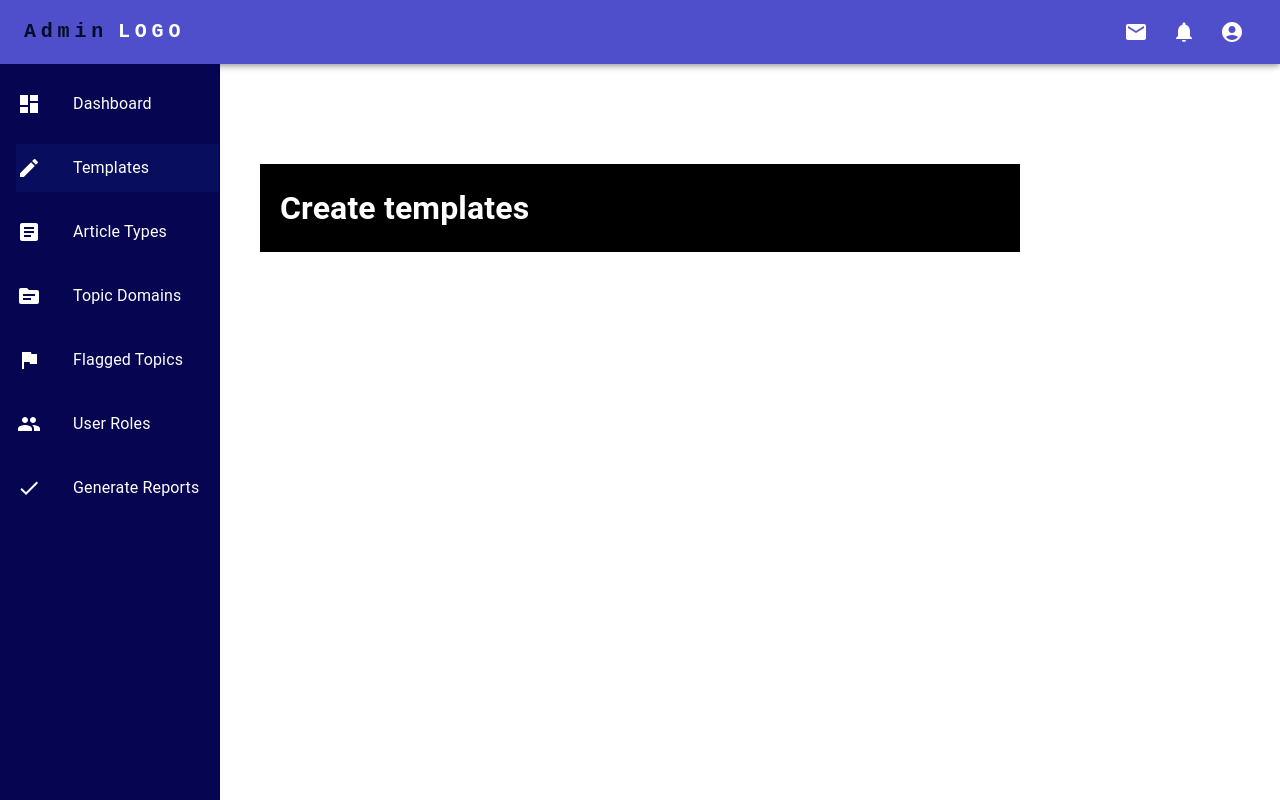
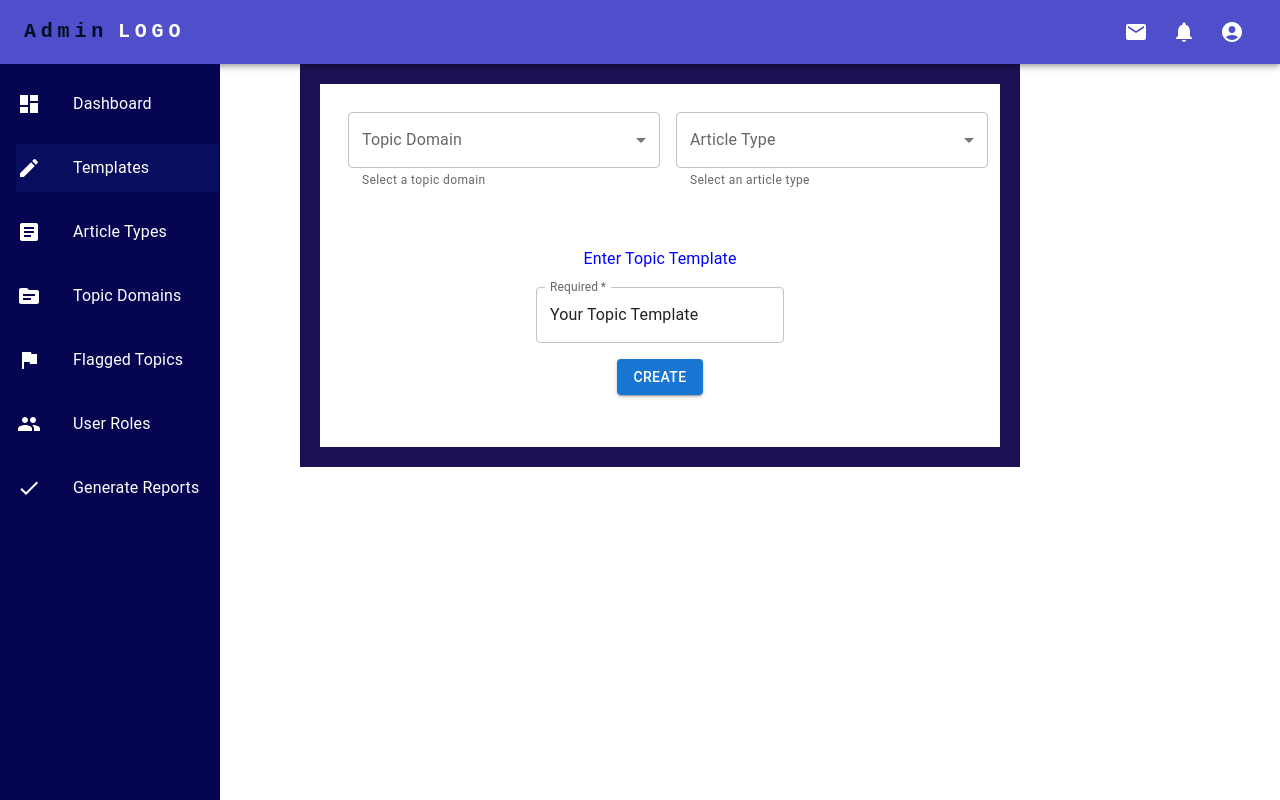
Before and after one commit to writergate/topic-planner, a Next.js app: page /AdminPages/createTemplates in a window 1280 px wide. Built offline with nearby package versions, Linux system fonts and the light colour scheme.

Commit message:
create templtes page design

```diff
--- a/pages/AdminPages/createTemplates.js
+++ b/pages/AdminPages/createTemplates.js
@@ -1,23 +1,129 @@
+import * as React from 'react';
 import Navbar from '../../components/Navbar';
+
 import Box from '@mui/material/Box';
+import Button from '@mui/material/Button';
+import TextField from '@mui/material/TextField';
+import InputLabel from '@mui/material/InputLabel';
+import MenuItem from '@mui/material/MenuItem';
+import FormHelperText from '@mui/material/FormHelperText';
+import FormControl from '@mui/material/FormControl';
+import Select from '@mui/material/Select';
+import Grid from '@mui/material/Grid';
 
-function createTemplates(){
-    return (
-      <><Navbar />
-      <Box sx={{
-        padding: '20px',
-        marginTop: '100px',
-        marginLeft: '260px',
-        marginRight: '260px',
-        backgroundColor: 'black',
-        color: 'white',
-      }}>
-        <h1>Create templates</h1>
+function createTemplates() {
+  // eslint-disable-next-line react-hooks/rules-of-hooks
+  const [TopicDomain, setTopicDomain] = React.useState('');
+  // eslint-disable-next-line react-hooks/rules-of-hooks
+  const [ArticleType, setArticleType] = React.useState('');
 
+  const handleChangeTopicDomain = (event) => {
+    setTopicDomain(event.target.value);
+  };
 
-      </Box></>
+  const handleChangeArticleType = (event) => {
+    setArticleType(event.target.value);
+  };
 
-
-      );
-    }
- export default createTemplates;
+  return (
+    <div>
+      <Navbar />
+      <Box
+        sx={{
+          padding: '20px',
+          marginLeft: '300px',
+          marginRight: '260px',
+          backgroundColor: '#1b1155',
+          color: 'white',
+          display: 'flex',
+          justifyContent: 'center',
+          alignItems: 'center',
+        }}
+      >
+      <Box sx={{ padding: '20px', backgroundColor: 'white' }}>
+        <Grid container spacing={2}>
+          <Grid item xs={12} md={6}>
+            <FormControl fullWidth sx={{ m: 1 }}>
+              <InputLabel id="DropDownForTopicDomain">Topic Domain</InputLabel>
+              <Select
+                labelId="Topic Domain"
+                id="Topic-domain"
+                value={TopicDomain}
+                label="Topic Domain"
+                onChange={handleChangeTopicDomain}
+              >
+                <MenuItem value="">
+                  <em>All</em>
+                </MenuItem>
+                <MenuItem value={10}>Technical</MenuItem>
+                <MenuItem value={20}>Healthcare</MenuItem>
+                <MenuItem value={30}>Financial</MenuItem>
+              </Select>
+              <FormHelperText>Select a topic domain</FormHelperText>
+            </FormControl>
+          </Grid>
+          <Grid item xs={12} md={6}>
+            <FormControl fullWidth sx={{ m: 1 }}>
+              <InputLabel id="DropDownForArticleType">Article Type</InputLabel>
+              <Select
+                labelId="Article-Type"
+                id="Article-Type"
+                value={ArticleType}
+                label="Article-Type"
+                onChange={handleChangeArticleType}
+              >
+                <MenuItem value="">
+                  <em>All</em>
+                </MenuItem>
+                <MenuItem value={10}>Listicle</MenuItem>
+                <MenuItem value={20}>Guide</MenuItem>
+                <MenuItem value={30}>E-book</MenuItem>
+              </Select>
+              <FormHelperText>Select an article type</FormHelperText>
+            </FormControl>
+          </Grid>
+          <Grid item xs={12}>
+            <Box
+              component="form"
+              sx={{
+                backgroundColor: 'white',
+                display: 'flex',
+                flexDirection: 'column',
+                alignItems: 'center',
+                p: 4,
+                textAlign: 'center',
+              }}
+              noValidate
+              autoComplete="off"
+            >
+              <div>
+                <span style={{ color: 'blue' }}>Enter Topic Template</span>
+              </div>
+              <div>
+                <TextField
+                  required
+                  id="outlined-required"
+                  label="Required"
+                  defaultValue="Your Topic Template"
+                  sx={{ mt: 2 }}
+                />
+              </div>
+              <div>
+                <Button
+                  variant="contained"
+                  color="primary"
+                  type="submit"
+                  sx={{ mt: 2 }}
+                >
+                  Create
+                </Button>
+              </div>
+            </Box>
+          </Grid>
+        </Grid>
+      </Box>
+      </Box>
+    </div>
+  )
+}
+export default createTemplates;
```
